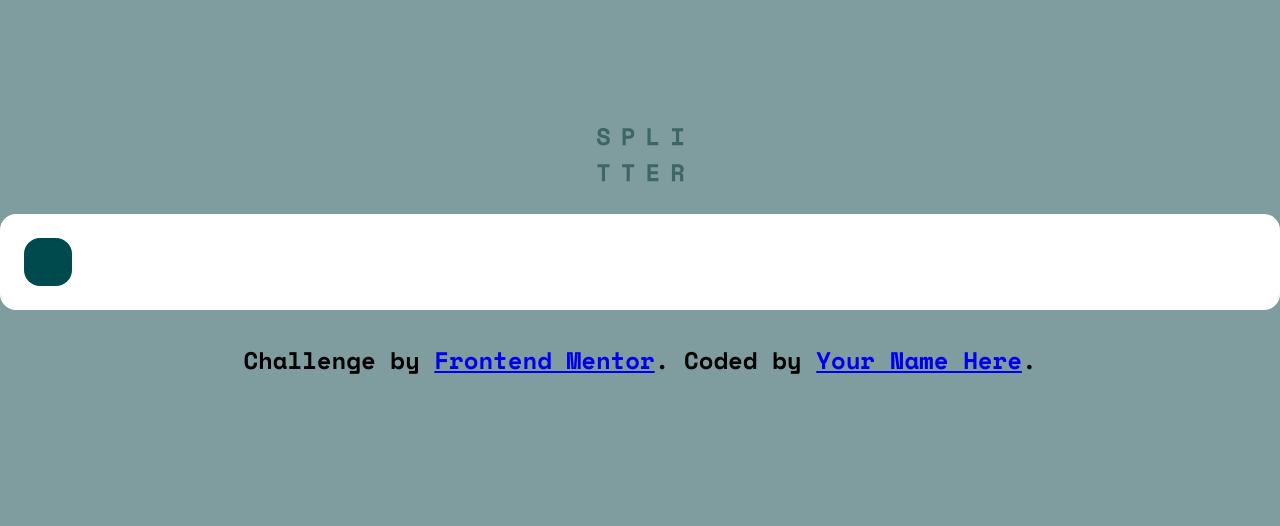
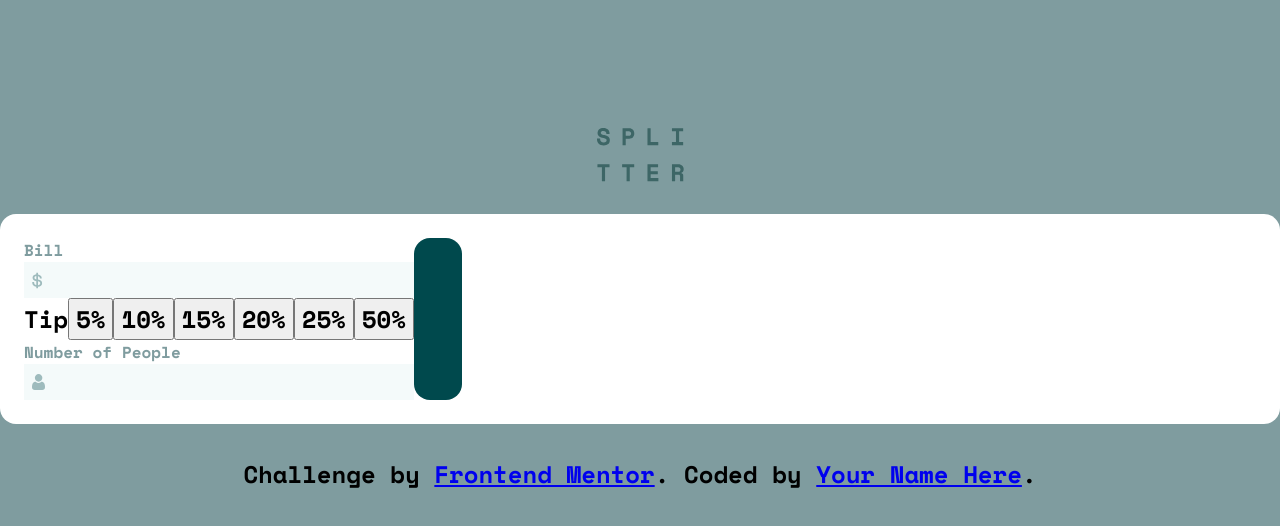
Before and after one commit to sam-hilliard/tip-calculator-app, a React (Create React App) app: page / in a window 1280 px wide. Shown: the top 526 px of the page. Built offline with nearby package versions, Linux system fonts and the light colour scheme.

Commit message:
rendered tip form and styled inputs

```diff
--- a/src/components/App/App.css
+++ b/src/components/App/App.css
@@ -55,3 +55,42 @@ body {
 .tip-calculator {
     width: 100%;
 }
+
+/* component styles */
+
+.lbl {
+    color: var(--grayish-cyan);
+    font-size: 1rem;
+}
+
+
+/* input */
+
+/* grid layout necessary for placing icon in input */
+.input-container {
+    display: grid;
+    grid-template-areas:
+        "label"
+        "input";
+}
+
+.input__lbl {
+    grid-area: label;
+}
+
+.input, .input__icon {
+    grid-area: input;
+    align-self: center;
+}
+
+.input__icon {
+    margin-left: 0.5rem;
+}
+
+.input {
+    border: none;
+    background-color: var(--very-light-grayish-cyan);
+    direction: rtl;
+    padding: 0 0.5rem;
+    color: var(--very-dark-cyan);
+}
--- a/src/components/Input/Input.js
+++ b/src/components/Input/Input.js
@@ -12,11 +12,12 @@ export default function Input(props) {
 
     return (
         <div className="input-container">
-            <label className="lbl">{props.label}</label>
+            <label className="lbl input__lbl">{props.label}</label>
             <input className="input"
                 onChange={handleChange}
                 value={inputVal}
             />
+            <img className="input__icon" src={props.icon} alt={props.iconAlt} />
         </div>
     )
 }
--- a/src/components/TipCalculator/TipCalculator.js
+++ b/src/components/TipCalculator/TipCalculator.js
@@ -1,10 +1,20 @@
 import React from 'react';
+
+import Input from '../Input/Input';
+import TipSelection from '../TipSelection/TipSelection';
+
+// icons
+import dollarIcon from '../../assets/images/icon-dollar.svg';
+import personIcon from '../../assets/images/icon-person.svg';
+
 
 export default function TipCalculator() {
   return (
     <div class="card split tip-calculator">
       <div class="tip-form-container">
-
+        <Input label="Bill" icon={dollarIcon} />
+        <TipSelection />
+        <Input label="Number of People" icon={personIcon} />
       </div>
       <div class="card card--accent tip-display-container">
 
--- /dev/null
+++ b/src/components/TipSelection/TipSelection.js
@@ -0,0 +1,25 @@
+import React from 'react'
+
+import Button from '../Button/Button';
+
+export default function TipSelection() {
+
+    const tipVals = [5, 10, 15, 20, 25, 50];
+
+    return (
+        <div className="tip-selection-container">
+            <label className="Select Tip %">Tip</label>
+
+            {tipVals.map(val => {
+                return (
+                    <Button
+                        val={val / 100}
+                        title={`${val}%`}
+                    />
+                );
+            })}
+
+
+        </div>
+    );
+}
```
